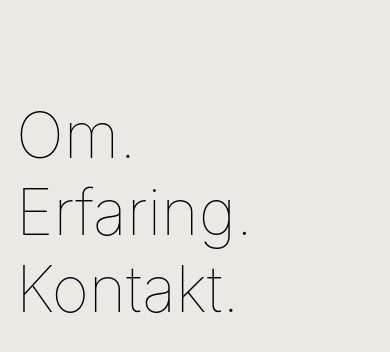
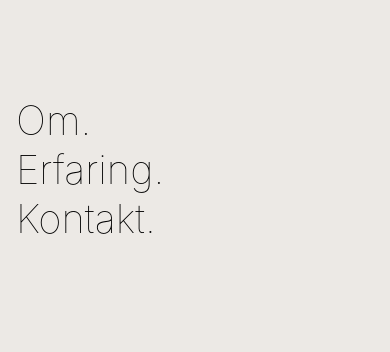
Before and after one commit to glennbarosen/homepage, a SvelteKit app: page / in a window 390 px wide. Shown: the top 352 px of the page. Built offline with nearby package versions, Linux system fonts and the light colour scheme.

Commit message:
Add media query for smaller screens

```diff
--- a/src/routes/styles.css
+++ b/src/routes/styles.css
@@ -8,6 +8,12 @@
 	:root {
 		--color-bg: #313030;
 		--color-text: #fff;
+	}
+}
+@media screen and (max-width: 600px) {
+	:root {
+		--font-large: 2.5rem;
+		--font-medium: 1.2rem;
 	}
 }
 
@@ -31,6 +37,17 @@
 	color: var(--color-text);
 }
 
+p,
+a,
+h1,
+h2,
+h3,
+h4,
+h5,
+h6 {
+	overflow-wrap: break-word;
+}
+
 a {
 	color: inherit;
 	text-decoration: none;
```
